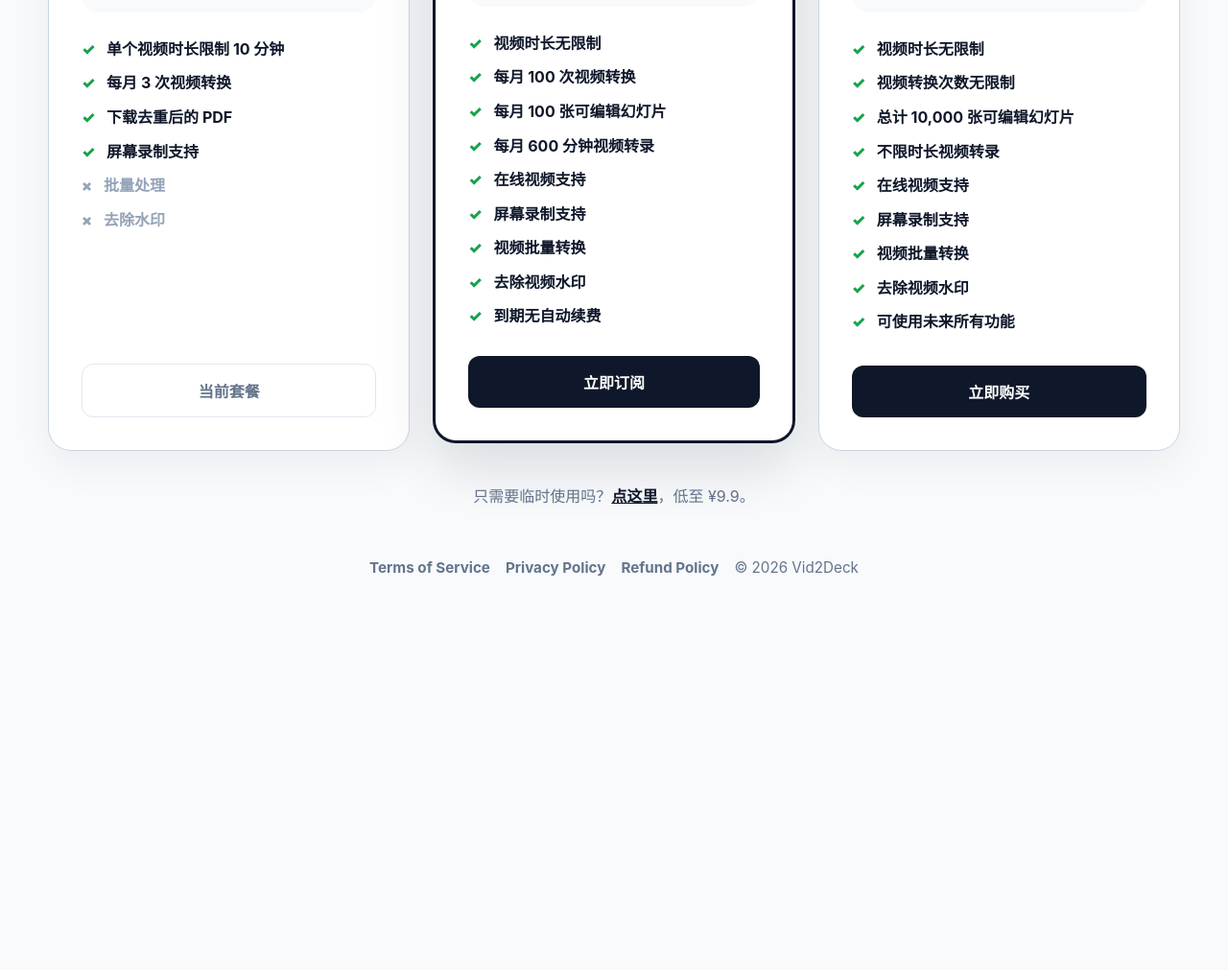
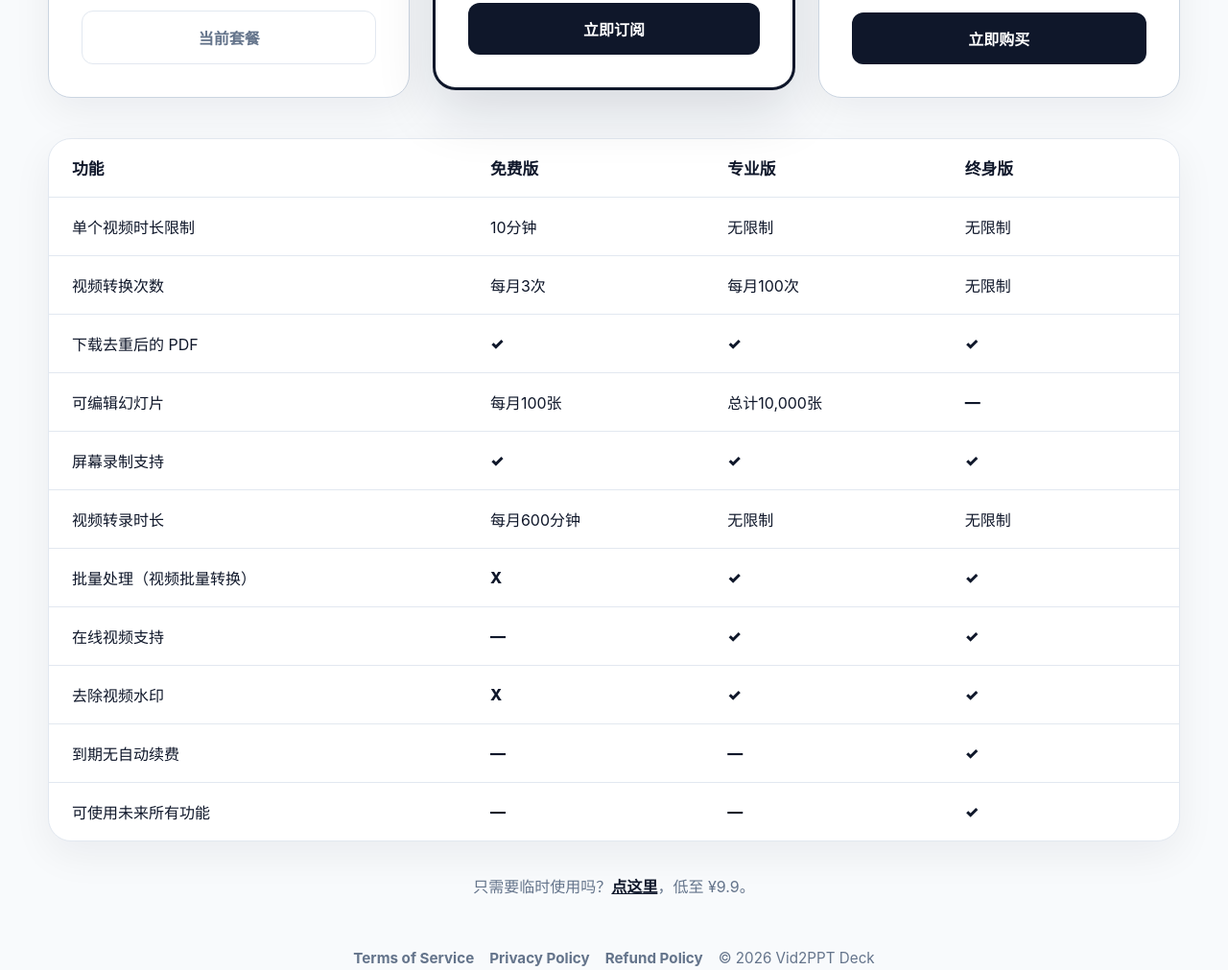
Before and after one commit to yt-feng/vid2deck, a website: page public/pricing/index.html in a window 1280 px wide. Shown: the part 739-1750 px from the top of the page at 96% size. Before the commit the page ends 1396 px from the top, so only its background shows below. Drawn offline with Linux system fonts and the light colour scheme.

Commit message:
Address vid2ppt feedback

```diff
--- a/public/pricing/index.html
+++ b/public/pricing/index.html
@@ -3,8 +3,8 @@
 <head>
   <meta charset="UTF-8" />
   <meta name="viewport" content="width=device-width, initial-scale=1.0" />
-  <title>Vid2Deck 定价 | Pricing</title>
-  <meta name="description" content="Vid2Deck pricing plans for video-to-slide PDF, transcript and batch frame extraction." />
+  <title>Vid2PPT Deck 定价 | Pricing</title>
+  <meta name="description" content="Vid2PPT Deck pricing plans for video-to-slide PDF, transcript and batch frame extraction." />
   <style>
     :root { color: #0f172a; background: #f8fafc; font-family: Inter, ui-sans-serif, system-ui, -apple-system, BlinkMacSystemFont, 'Segoe UI', sans-serif; }
     * { box-sizing: border-box; }
@@ -41,6 +41,14 @@
     li.muted::before { content: '×'; color: #94a3b8; }
     .cta { margin-top: auto; display: block; width: 100%; padding: 15px 18px; color: #fff; background: #0f172a; border-radius: 12px; text-align: center; text-decoration: none; font-weight: 900; }
     .cta.secondary { color: #64748b; background: #fff; border: 1px solid #e2e8f0; }
+    .comparison { margin-top: 42px; overflow-x: auto; background: #fff; border: 1px solid #e2e8f0; border-radius: 24px; box-shadow: 0 14px 42px rgba(15,23,42,.06); }
+    .comparison table { width: 100%; min-width: 760px; border-collapse: collapse; }
+    .comparison th, .comparison td { padding: 18px 24px; border-bottom: 1px solid #e2e8f0; text-align: left; font-size: 1rem; }
+    .comparison th { color: #0f172a; font-size: 1.05rem; font-weight: 900; }
+    .comparison tr:last-child td { border-bottom: 0; }
+    .comparison td:not(:first-child), .comparison th:not(:first-child) { width: 21%; }
+    .comparison .yes { color: #0f172a; font-weight: 900; }
+    .comparison .no { color: #0f172a; font-weight: 800; }
     .note { margin: 34px auto 0; text-align: center; color: #64748b; }
     .note a { color: #0f172a; font-weight: 900; }
     .footer { display: flex; flex-wrap: wrap; gap: 16px; justify-content: center; margin-top: 54px; color: #64748b; font-size: .95rem; }
@@ -51,7 +59,7 @@
 <body>
   <div class="wrap">
     <nav class="nav">
-      <a class="brand" href="/"><span class="logo">V</span><span>Vid2Deck</span></a>
+      <a class="brand" href="/"><span class="logo">V</span><span>Vid2PPT Deck</span></a>
       <div class="nav-links">
         <a href="/">产品</a>
         <a href="/pricing/">定价</a>
@@ -61,7 +69,7 @@
     <section class="hero">
       <p class="eyebrow">Pricing</p>
       <h1>把视频快速整理成可下载的 PDF 和 Frames</h1>
-      <p class="subhead">本地抽帧、去重、PDF、批量 ZIP、屏幕录制和转写。免费版适合试用，专业版适合高频整理课程、会议和演示视频。</p>
+      <p class="subhead">本地抽帧、去重、PDF、批量 ZIP、屏幕录制和转写。</p>
     </section>
 
     <div class="toggle" aria-label="Billing period">
@@ -74,14 +82,6 @@
         <h2>免费版</h2>
         <p class="for">适合入门用户</p>
         <p class="price"><strong>¥0</strong><span>永久免费</span></p>
-        <ul>
-          <li>单个视频时长限制 10 分钟</li>
-          <li>每月 3 次视频转换</li>
-          <li>下载去重后的 PDF</li>
-          <li>屏幕录制支持</li>
-          <li class="muted">批量处理</li>
-          <li class="muted">去除水印</li>
-        </ul>
         <a class="cta secondary" href="/">当前套餐</a>
       </article>
 
@@ -90,18 +90,7 @@
         <h2>专业版</h2>
         <p class="for">推荐专业用户使用</p>
         <p class="price"><strong>¥39</strong><span>/ 月</span></p>
-        <ul>
-          <li>视频时长无限制</li>
-          <li>每月 100 次视频转换</li>
-          <li>每月 100 张可编辑幻灯片</li>
-          <li>每月 600 分钟视频转录</li>
-          <li>在线视频支持</li>
-          <li>屏幕录制支持</li>
-          <li>视频批量转换</li>
-          <li>去除视频水印</li>
-          <li>到期无自动续费</li>
-        </ul>
-        <a class="cta" href="mailto:support@vid2deck.com?subject=Vid2Deck%20Pro%20subscription">立即订阅</a>
+        <a class="cta" href="mailto:support@vid2deck.com?subject=Vid2PPT%20Deck%20Pro%20subscription">立即订阅</a>
       </article>
 
       <article class="card">
@@ -109,28 +98,43 @@
         <h2>终身版</h2>
         <p class="for">一次购买，终身使用</p>
         <p class="price"><strong>¥498</strong><del>¥999</del></p>
-        <ul>
-          <li>视频时长无限制</li>
-          <li>视频转换次数无限制</li>
-          <li>总计 10,000 张可编辑幻灯片</li>
-          <li>不限时长视频转录</li>
-          <li>在线视频支持</li>
-          <li>屏幕录制支持</li>
-          <li>视频批量转换</li>
-          <li>去除视频水印</li>
-          <li>可使用未来所有功能</li>
-        </ul>
-        <a class="cta" href="mailto:support@vid2deck.com?subject=Vid2Deck%20Lifetime%20purchase">立即购买</a>
+        <a class="cta" href="mailto:support@vid2deck.com?subject=Vid2PPT%20Deck%20Lifetime%20purchase">立即购买</a>
       </article>
     </section>
 
-    <p class="note">只需要临时使用吗？<a href="mailto:support@vid2deck.com?subject=Vid2Deck%20one-time%20pass">点这里</a>，低至 ¥9.9。</p>
+    <section class="comparison" aria-label="套餐功能对比">
+      <table>
+        <thead>
+          <tr>
+            <th>功能</th>
+            <th>免费版</th>
+            <th>专业版</th>
+            <th>终身版</th>
+          </tr>
+        </thead>
+        <tbody>
+          <tr><td>单个视频时长限制</td><td>10分钟</td><td>无限制</td><td>无限制</td></tr>
+          <tr><td>视频转换次数</td><td>每月3次</td><td>每月100次</td><td>无限制</td></tr>
+          <tr><td>下载去重后的 PDF</td><td class="yes">✓</td><td class="yes">✓</td><td class="yes">✓</td></tr>
+          <tr><td>可编辑幻灯片</td><td>每月100张</td><td>总计10,000张</td><td class="no">—</td></tr>
+          <tr><td>屏幕录制支持</td><td class="yes">✓</td><td class="yes">✓</td><td class="yes">✓</td></tr>
+          <tr><td>视频转录时长</td><td>每月600分钟</td><td>无限制</td><td>无限制</td></tr>
+          <tr><td>批量处理（视频批量转换）</td><td class="no">X</td><td class="yes">✓</td><td class="yes">✓</td></tr>
+          <tr><td>在线视频支持</td><td class="no">—</td><td class="yes">✓</td><td class="yes">✓</td></tr>
+          <tr><td>去除视频水印</td><td class="no">X</td><td class="yes">✓</td><td class="yes">✓</td></tr>
+          <tr><td>到期无自动续费</td><td class="no">—</td><td class="no">—</td><td class="yes">✓</td></tr>
+          <tr><td>可使用未来所有功能</td><td class="no">—</td><td class="no">—</td><td class="yes">✓</td></tr>
+        </tbody>
+      </table>
+    </section>
+
+    <p class="note">只需要临时使用吗？<a href="mailto:support@vid2deck.com?subject=Vid2PPT%20Deck%20one-time%20pass">点这里</a>，低至 ¥9.9。</p>
 
     <footer class="footer">
       <a href="/terms-and-conditions/">Terms of Service</a>
       <a href="/privacy/">Privacy Policy</a>
       <a href="/refund/">Refund Policy</a>
-      <span>© 2026 Vid2Deck</span>
+      <span>© 2026 Vid2PPT Deck</span>
     </footer>
   </div>
 </body>
--- a/src/landing.ts
+++ b/src/landing.ts
@@ -5,9 +5,9 @@ const landing = document.createElement('section');
 landing.className = 'landing-content';
 landing.innerHTML = `
   <section class="landing-block proof-block">
-    <p class="landing-kicker">Why Vid2Deck</p>
+    <p class="landing-kicker">Why Vid2PPT Deck</p>
     <h2>面向课程、会议和教程视频的轻量工作台</h2>
-    <p class="landing-lead">视频处理尽量在浏览器本地完成，适合把录屏、网课、讲座和演示视频快速整理成 PDF、Frames ZIP、逐字稿和 Summary。</p>
+    <p class="landing-lead">录屏、网课、讲座、演示视频：本地一键输出PDF、逐字稿、Summary和Frames ZIP。</p>
     <div class="proof-grid">
       <article><strong>本地优先</strong><span>视频默认不上传服务器，更适合课程、会议和项目资料。</span></article>
       <article><strong>去重抽帧</strong><span>自动跳过相似画面，保留更像 PPT 页面的关键帧。</span></article>
@@ -29,7 +29,6 @@ landing.innerHTML = `
   <section id="reviews" class="landing-block">
     <p class="landing-kicker">Feedback</p>
     <h2>用户评价区</h2>
-    <p class="landing-lead">这里先放真实反馈入口和场景占位。等有真实用户授权后，再替换成具体头像、姓名、公司和评价内容。</p>
     <div class="review-grid">
       <article><strong>课程学习场景</strong><span>适合展示“省掉手动截图时间、复习资料更完整”的真实反馈。</span></article>
       <article><strong>会议复盘场景</strong><span>适合展示“录屏自动整理，复盘材料更快交付”的真实反馈。</span></article>
```
Also changed, not shown: index.html (+5 -6 lines), public/privacy/index.html (+1 -1 lines), public/refund/index.html (+1 -1 lines), public/terms-and-conditions/index.html (+1 -1 lines), src/landing.css (+1 -0 lines), src/main.ts (+4 -4 lines).
